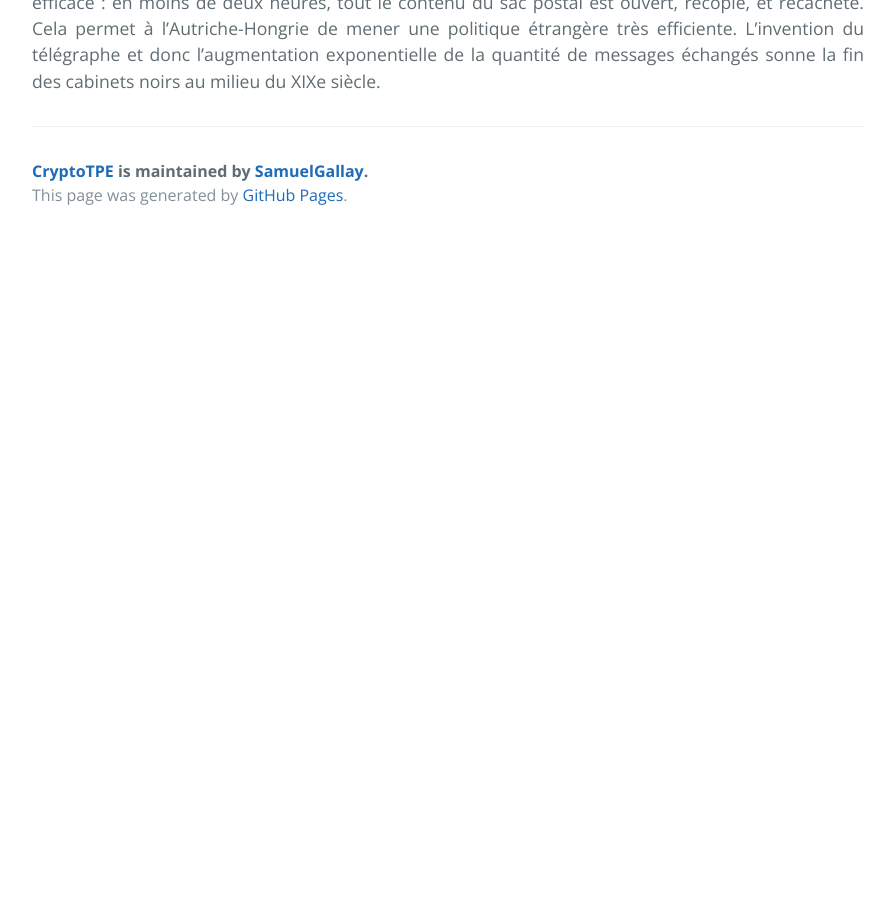
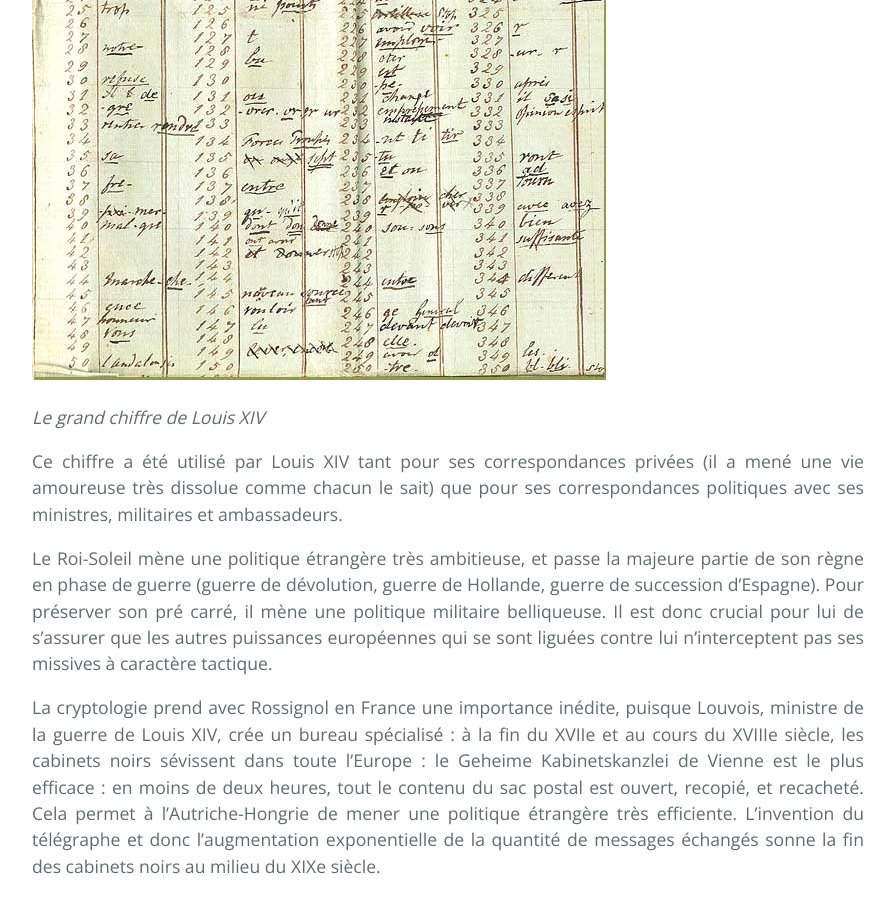
Before and after one commit to SamuelGallay/CryptoTPE, a Jekyll site: the page built from pages/2_TempsModernes/3_louis14.md, in a window 1280 px wide and 900 px high, scrolled down 1902 px. Shown: the whole window, without its empty margins (192-1087 px from the left). Built offline with Jekyll 4.4.1, drawn with Linux system fonts in a browser that asks for light colours; our own code applies the rules of GitHub Pages for plain Markdown files; before the commit the page ends 2141 px from its top, so only the background shows below that.

Commit message:
illustration

```diff
--- a/pages/2_TempsModernes/3_louis14.md
+++ b/pages/2_TempsModernes/3_louis14.md
@@ -16,6 +16,10 @@ Son oeuvre majeure est l’invention, avec son fils Bonaventure, d’un code inv
 
 Ce système est un codage par répertoire désordonné : chaque nombre correspond à une syllabe ou parfois à une lettre. Ainsi 124 signifiait “les”, 22 “en”, 345 “s”. Le nombre 57 signifie même qu’il faut effacer le précédent. Les correspondants doivent chacun posséder un exemplaire du répertoire permettant de chiffrer et déchiffrer les messages.
 
+![grand-chiffre]({{ "/assets/2_TempsModernes/grand-chiffre.jpg" | relative_url }})
+
+*Le grand chiffre de Louis XIV*
+
 Ce chiffre a été utilisé par Louis XIV tant pour ses correspondances privées (il a mené une vie amoureuse très dissolue comme chacun le sait) que pour ses correspondances politiques avec ses ministres, militaires et ambassadeurs.
 
 Le Roi-Soleil mène une politique étrangère très ambitieuse, et passe la majeure partie de son règne en phase de guerre (guerre de dévolution, guerre de Hollande, guerre de succession d’Espagne). Pour préserver son pré carré, il mène une politique militaire belliqueuse. Il est donc crucial pour lui de s’assurer que les autres puissances européennes qui se sont liguées contre lui n'interceptent pas ses missives à caractère tactique.
```
